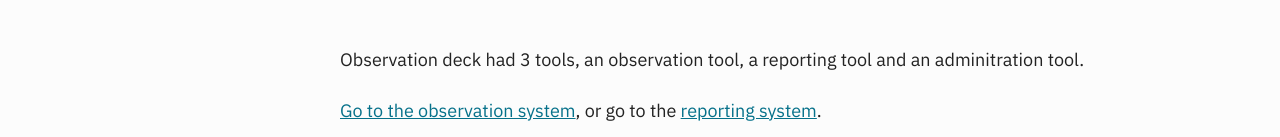
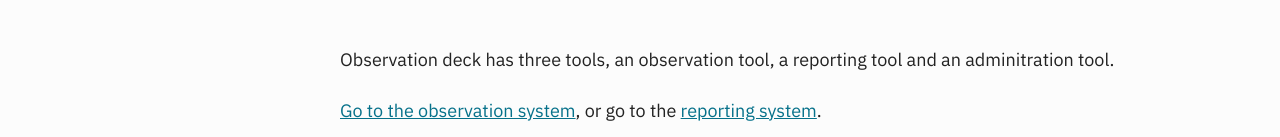
Before and after one commit to bytestudios/observation-deck, a plain HTML site: page index.html in a window 1280 px wide. Shown: the part 251-388 px from the top of the page. Drawn offline with Linux system fonts and the light colour scheme; a web font is replaced by a local one.

Commit message:
Text change

```diff
--- a/index.html
+++ b/index.html
@@ -187,7 +187,7 @@
 			<div class="body">
 
 				<h1>Observation Deck Open Source Project Home</h1>
-				<p>Observation deck had 3 tools, an observation tool, a reporting tool and an adminitration tool.</p>
+				<p>Observation deck has three tools, an observation tool, a reporting tool and an adminitration tool.</p>
 				<p><a href="/observer/">Go to the observation system</a>, or go to the <a href="/reporter/">reporting system</a>.</p>
 			</div>
 
```
